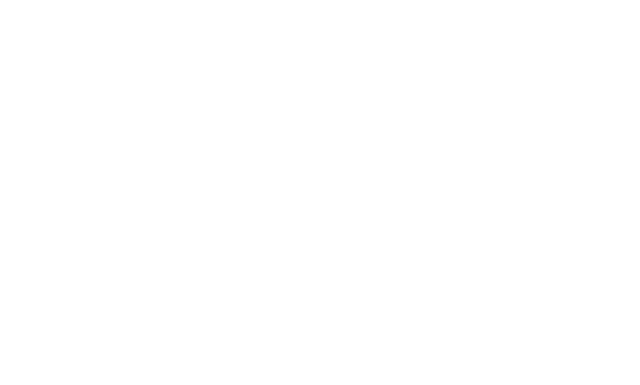
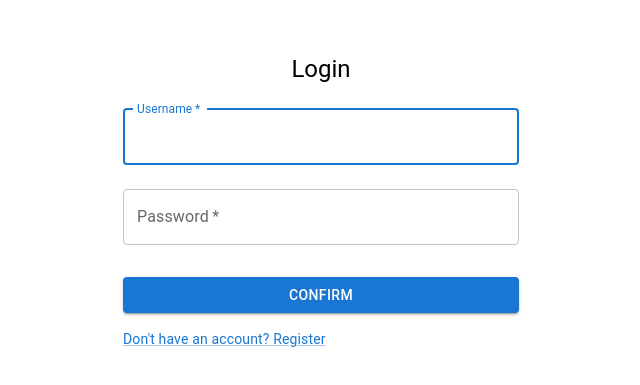
Before and after one commit to desser2002/TAB, a React (Vite) app in the folder client/: page /login in a window 1280 px wide. Before the commit this address had no page. Shown: the part 207-592 px from the top of the page, without its empty margins (319-959 px from the left). Built offline with nearby package versions, Linux system fonts and the light colour scheme.

Commit message:
login-page-added

```diff
--- a/client/src/App.tsx
+++ b/client/src/App.tsx
@@ -4,6 +4,8 @@
 import CreateJobOffer from "./pages/CreateJobOffer"; // Исправленный импорт
 import SearchPage from "./pages/SearchPage";
 import JobOfferPage from "./pages/JobOfferPage";
+import ApplyPage from "./pages/ApplyPage";
+import LoginPage from "./pages/LoginPage";
 
 const App: React.FC = () => {
   return (
@@ -14,6 +16,9 @@
         <Route path="/create-job-offer" Component={CreateJobOffer} />
         <Route path="/search" Component={SearchPage} />
         <Route path="/offer/:offerId" element={<JobOfferPage />} />
+        <Route path="/apply/:offerId" element={<ApplyPage />} /> // New route
+        for applying
+        <Route path="/login" element={<LoginPage />} /> //
       </Routes>
     </Router>
   );
--- /dev/null
+++ b/client/src/pages/LoginPage.tsx
@@ -0,0 +1,101 @@
+import React, { useState, FormEvent } from "react";
+import { Link as RouterLink } from "react-router-dom";
+import TextField from "@mui/material/TextField";
+import Button from "@mui/material/Button";
+import Link from "@mui/material/Link";
+import Box from "@mui/material/Box";
+import Typography from "@mui/material/Typography";
+import Container from "@mui/material/Container";
+
+interface LoginForm {
+  username: string;
+  password: string;
+}
+
+const LoginPage: React.FC = () => {
+  const [loginForm, setLoginForm] = useState<LoginForm>({
+    username: "",
+    password: "",
+  });
+
+  const handleInputChange = (e: React.ChangeEvent<HTMLInputElement>) => {
+    const { name, value } = e.target;
+    setLoginForm({
+      ...loginForm,
+      [name]: value,
+    });
+  };
+
+  const handleSubmit = (e: FormEvent) => {
+    e.preventDefault();
+    // Normally, you'd handle the login logic here or dispatch an action if using Redux/Context
+    console.log("Login Attempt:", loginForm);
+    alert("Login Attempt with Username: " + loginForm.username);
+  };
+
+  return (
+    <Container
+      component="main"
+      maxWidth="xs"
+      sx={{
+        height: "100vh", // Make Container full viewport height
+        display: "flex",
+        flexDirection: "column",
+        justifyContent: "center", // Center vertically
+      }}
+    >
+      <Box
+        sx={{
+          display: "flex",
+          flexDirection: "column",
+          alignItems: "center",
+        }}
+      >
+        <Typography component="h1" variant="h5">
+          Login
+        </Typography>
+        <Box component="form" onSubmit={handleSubmit} noValidate sx={{ mt: 1 }}>
+          <TextField
+            variant="outlined"
+            margin="normal"
+            required
+            fullWidth
+            id="username"
+            label="Username"
+            name="username"
+            autoComplete="username"
+            autoFocus
+            value={loginForm.username}
+            onChange={handleInputChange}
+          />
+          <TextField
+            variant="outlined"
+            margin="normal"
+            required
+            fullWidth
+            name="password"
+            label="Password"
+            type="password"
+            id="password"
+            autoComplete="current-password"
+            value={loginForm.password}
+            onChange={handleInputChange}
+          />
+          <Button
+            type="submit"
+            fullWidth
+            variant="contained"
+            sx={{ mt: 3, mb: 2 }}
+          >
+            Confirm
+          </Button>
+          <Link component={RouterLink} to="/register" variant="body2">
+            {"Don't have an account? Register"}
+          </Link>
+        </Box>
+      </Box>
+    </Container>
+  );
+};
+
+export default LoginPage;
```
